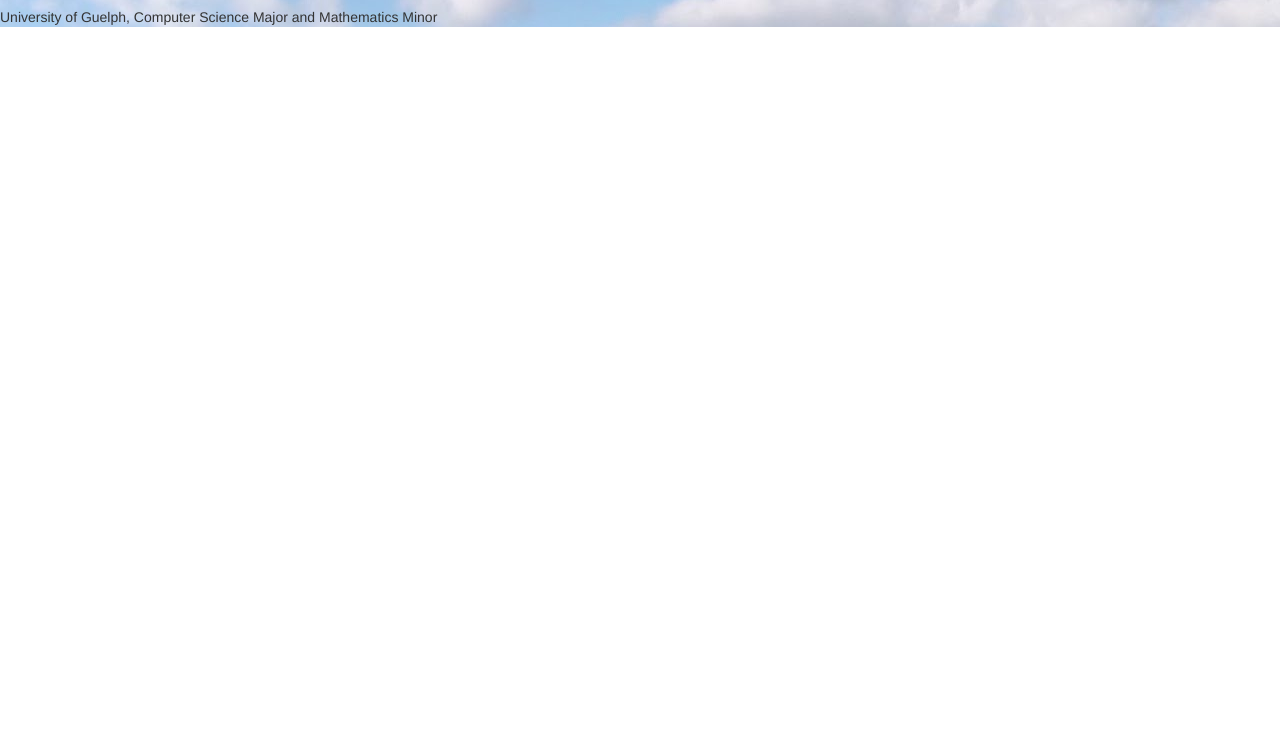
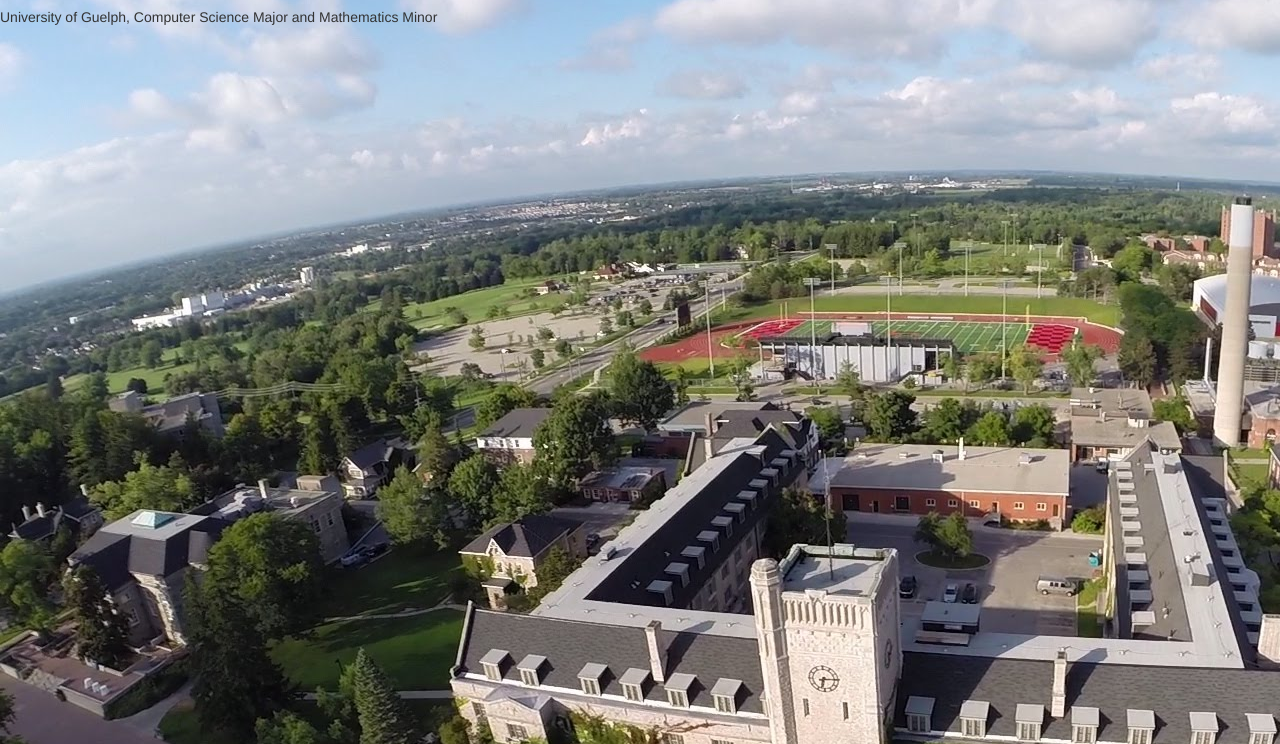
Before and after one commit to JacobYoung97/JacobYoung97.github.io, a plain HTML site: page index.html in a window 1280 px wide. Shown: the part 56-800 px from the top of the page. Drawn offline with nearby package versions, Linux system fonts and the light colour scheme.

Commit message:
Update images.css

```diff
--- a/css/images.css
+++ b/css/images.css
@@ -1,5 +1,5 @@
 .top {
 	background-image: url("../imgs/Guelph_Johnston_Hall.jpg");
 	background-color: #cccccc;
-	/*height: 1080px;*/
+	height: 1080px;
 }
```
